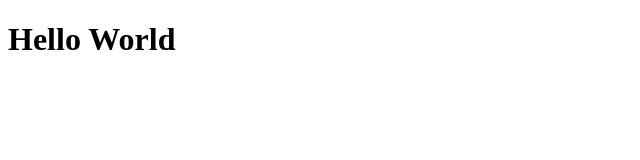
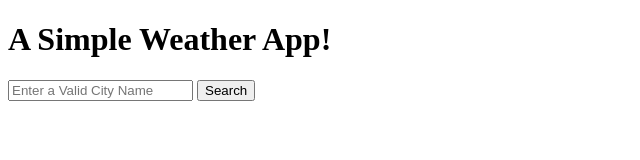
Before and after one commit to WilAm1/weather-app, a plain HTML site: page index.html in a window 1280 px wide. Shown: the whole page, without its empty margins (0-640 px from the left). Drawn offline with Linux system fonts and the light colour scheme.

Commit message:
Add working fetch data

```diff
--- a/index.html
+++ b/index.html
@@ -8,7 +8,17 @@
     <link rel="stylesheet" href="./styles.css" />
   </head>
   <body>
-    <h1>Hello World</h1>
+    <h1>A Simple Weather App!</h1>
+    <form action="">
+      <input
+        type="text"
+        id="loc-input"
+        placeholder="Enter a Valid City Name"
+        required
+      />
+      <button type="submit">Search</button>
+    </form>
+
     <script src="./main.js"></script>
   </body>
 </html>
```
